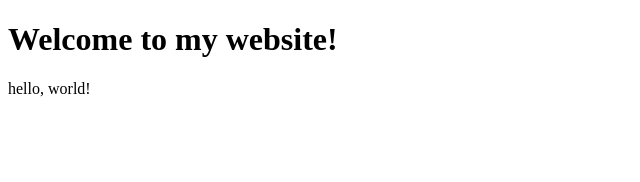
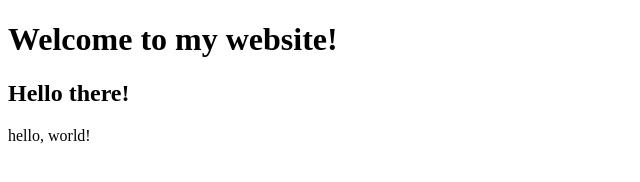
Before and after one commit to datapacket872/PixelCraft, a plain HTML site: page hello.html in a window 1280 px wide. Shown: the whole page, without its empty margins (0-640 px from the left). Drawn offline with Linux system fonts and the light colour scheme.

Commit message:
Added h2

```diff
--- a/hello.html
+++ b/hello.html
@@ -7,6 +7,7 @@
 </head>
 <body>
     <h1>Welcome to my website!</h1>
+    <h2>Hello there!</h2>
     hello, world!
 </body>
 </html>
```
